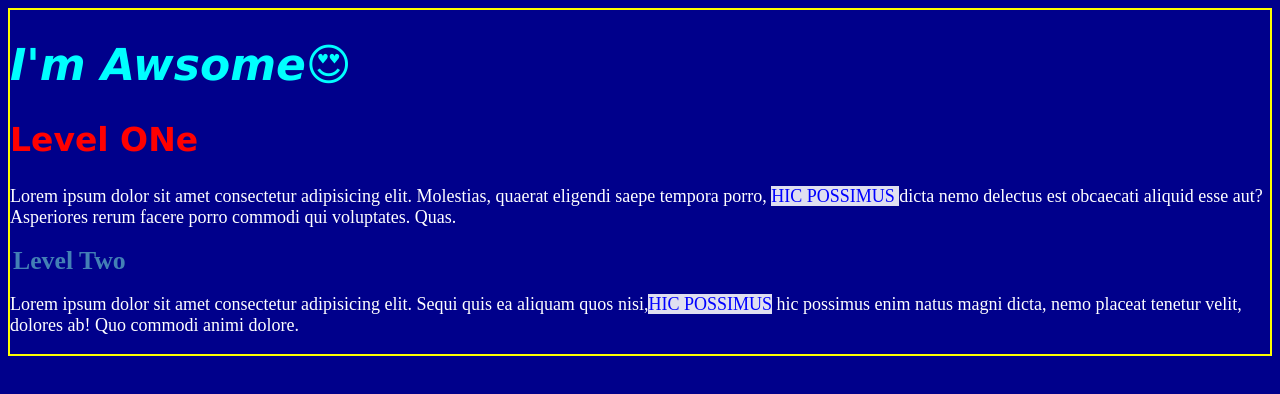
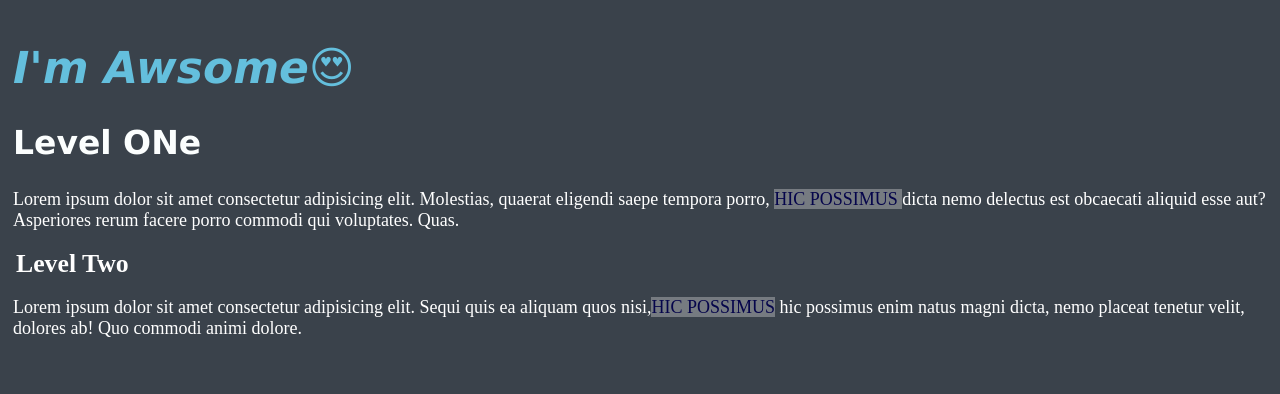
Before and after one commit to BalaKrishnaBaddii/css-practice, a plain HTML site: page campCode/chapter 01/index.html in a window 1280 px wide. Drawn offline with Linux system fonts and the light colour scheme.

Commit message:
colors complete

```diff
--- a/campCode/chapter 01/CSS/style.css
+++ b/campCode/chapter 01/CSS/style.css
@@ -1,35 +1,34 @@
 body {
   font-size: 22px;
-  background-color: darkblue;
-  border: 2px solid yellow;
+  background-color: #3a424b;
+  padding: 5px;
 }
 
 p {
-  color: rgb(255, 255, 255);
+  color: #ffffff;
   font-size: 30px;
   font-size: 18px;
 }
 
 h1,
 h2 {
-  color: Red;
+  color: #fbfefe;
   font-family: "Lucida Sans", "Lucida Sans Regular", "Lucida Grande",
     "Lucida Sans Unicode", Geneva, Verdana, sans-serif;
 }
 
 h3 {
-  color: rgb(67, 128, 181);
-  border-color: red;
+  color: #ffffff;
   margin: 3px;
 }
 
 p span {
   text-transform: uppercase;
-  background-color: rgba(255, 255, 255, 0.875);
-  color: blue;
+  background-color: rgba(255, 255, 255, 0.3);
+  color: #05054b;
 }
 .headline {
-  color: cyan;
+  color: #64bfdd;
   font-style: italic;
   font-family: Verdana, Geneva, Tahoma, sans-serif;
 }
```
